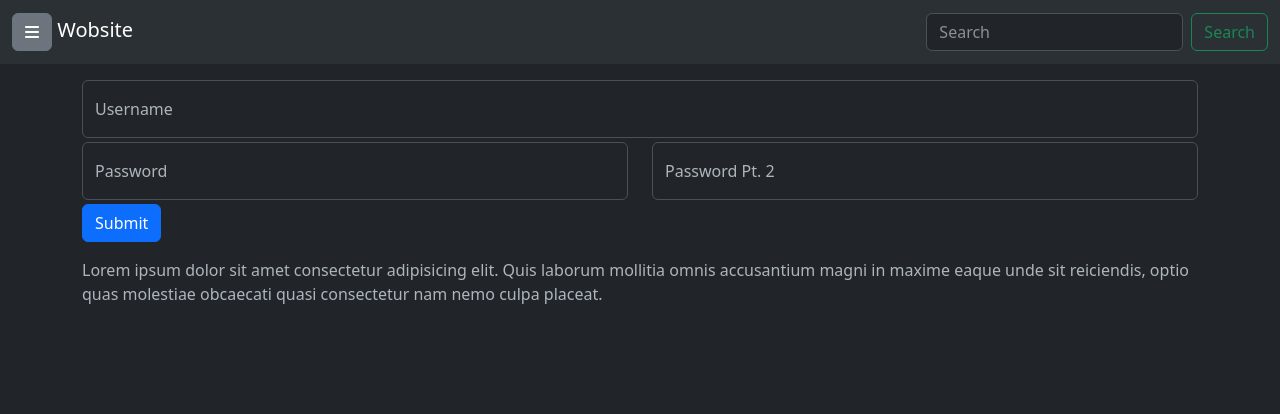
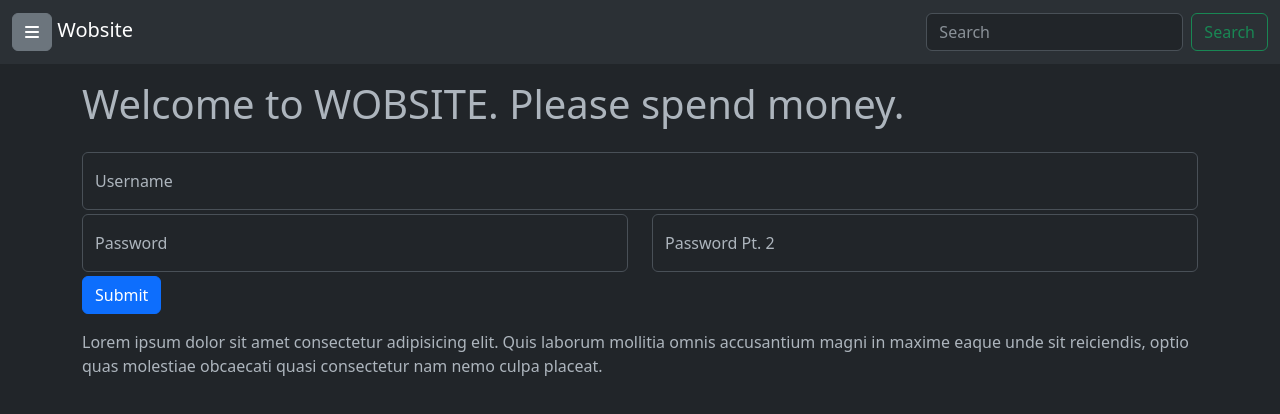
Before and after one commit to 4GeeksAcademy/dotfortun-pt53-demonstration, a plain HTML site: page index.html in a window 1280 px wide. Drawn offline with nearby package versions, Linux system fonts and the light colour scheme.

Commit message:
Added tagline to index.html

```diff
--- a/index.html
+++ b/index.html
@@ -38,6 +38,9 @@
       </div>
     </nav>
     <div class="container my-3">
+      <div class="row mb-3">
+        <h1>Welcome to WOBSITE. Please spend money.</h1>
+      </div>
       <div class="row mb-3">
         <form>
           <div class="row">
```
